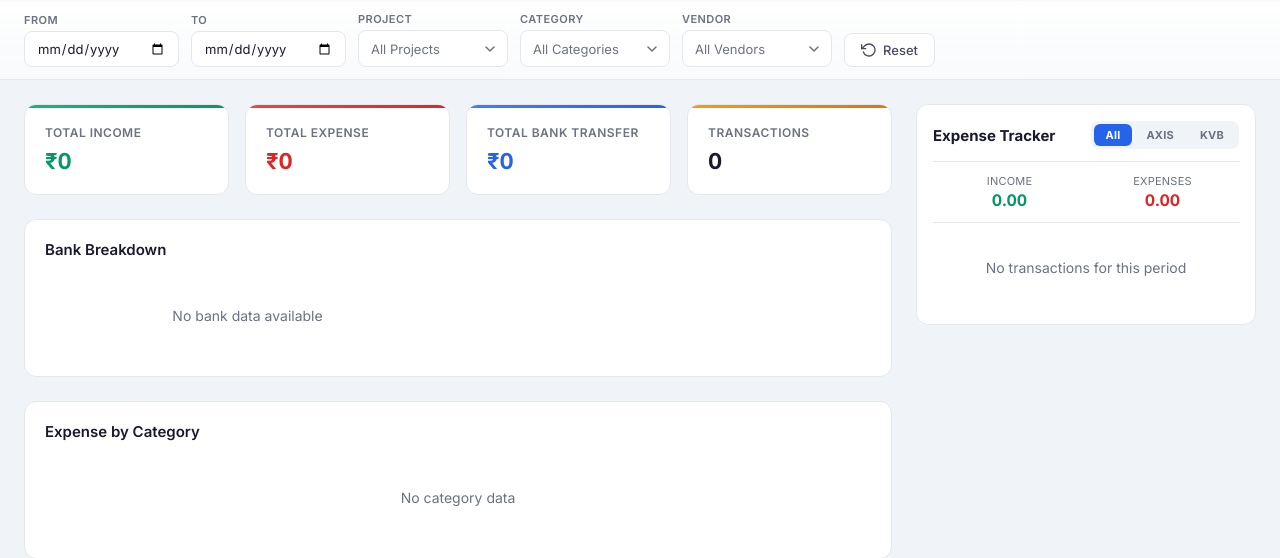
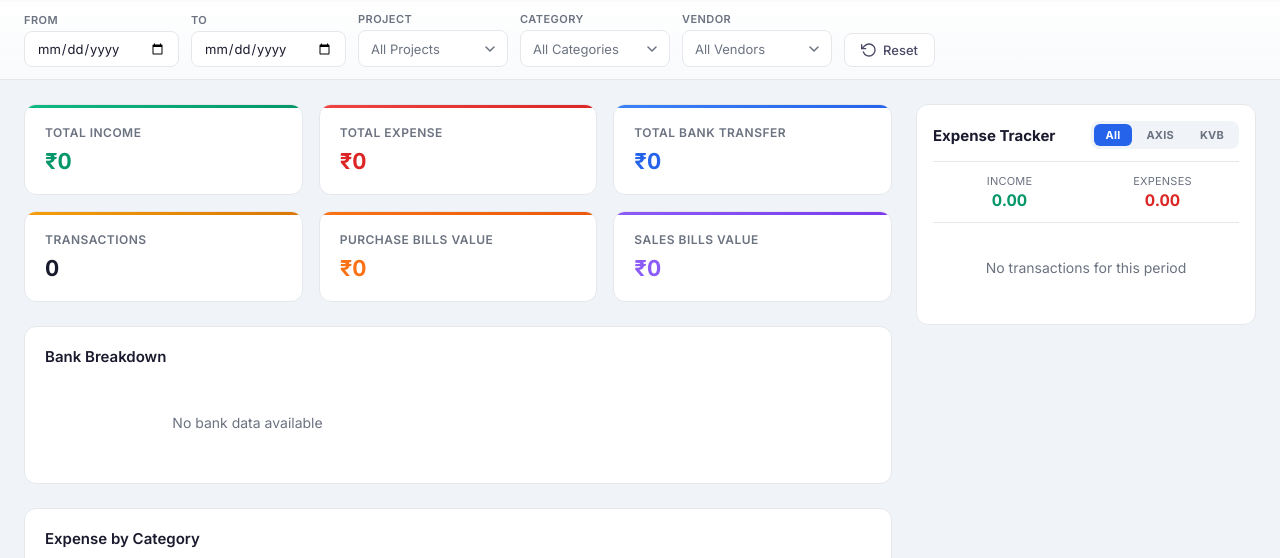
Before and after one commit to Nithish-006/visma_aggregator, a Flask app: page /project-summary in a window 1280 px wide. Shown: the part 69-627 px from the top of the page. Run offline with Flask 3, Linux system fonts and the light colour scheme; the visitor is signed in with stand-in values (Sample User, id 1); data that the repository does not hold is empty.

Commit message:
KPIs for purchase and sales bills

```diff
--- a/static/project_summary.css
+++ b/static/project_summary.css
@@ -428,7 +428,7 @@ body {
 
 .ps-kpi-grid {
     display: grid;
-    grid-template-columns: repeat(4, 1fr);
+    grid-template-columns: repeat(3, 1fr);
     gap: 16px;
     margin-bottom: 24px;
 }
@@ -467,6 +467,14 @@ body {
     background: linear-gradient(90deg, #f59e0b, #d97706);
 }
 
+.kpi-purchase-bills::before {
+    background: linear-gradient(90deg, #f97316, #ea580c);
+}
+
+.kpi-sales-bills::before {
+    background: linear-gradient(90deg, #8b5cf6, #7c3aed);
+}
+
 .ps-kpi-label {
     font-size: 0.75rem;
     font-weight: 600;
@@ -493,6 +501,14 @@ body {
 
 .kpi-transfer .ps-kpi-value {
     color: var(--accent-color);
+}
+
+.kpi-purchase-bills .ps-kpi-value {
+    color: #f97316;
+}
+
+.kpi-sales-bills .ps-kpi-value {
+    color: #8b5cf6;
 }
 
 /* ============================================================================
--- a/static/project_summary.js
+++ b/static/project_summary.js
@@ -607,6 +607,9 @@
         $('#kpi-expense').textContent = summary.total_expense_formatted || '\u20B90';
         $('#kpi-transfer').textContent = summary.total_bank_transfer_formatted || '\u20B90';
         $('#kpi-count').textContent = (summary.total_transactions || 0).toLocaleString();
+        // Reset bill KPIs (will be updated when bills data loads)
+        $('#kpi-purchase-bills').textContent = '\u20B90';
+        $('#kpi-sales-bills').textContent = '\u20B90';
     }
 
     // ── Render: Bank Breakdown ─────────────────────────────────────────
@@ -946,6 +949,8 @@
             renderPaginationControls('bills-pagination', 1, 0, () => {});
             const summaryEl = document.getElementById('bills-summary');
             if (summaryEl) summaryEl.textContent = '';
+            const kpiEl = $('#kpi-purchase-bills');
+            if (kpiEl) kpiEl.textContent = '\u20B90';
             return;
         }
 
@@ -976,6 +981,12 @@
         if (summaryEl && data.summary) {
             summaryEl.textContent = `${data.total} bills | Total: ${formatIndianNumber(data.summary.total_amount)} | GST: ${formatIndianNumber(data.summary.total_gst)}`;
         }
+
+        // Update KPI card
+        const kpiEl = $('#kpi-purchase-bills');
+        if (kpiEl && data.summary) {
+            kpiEl.textContent = formatIndianNumber(data.summary.total_amount || 0);
+        }
     }
 
     // ── Render: Sales Bills Table (server-side pagination) ──────────────
@@ -1004,6 +1015,8 @@
             renderPaginationControls('sales-bills-pagination', 1, 0, () => {});
             const summaryEl = document.getElementById('sales-bills-summary');
             if (summaryEl) summaryEl.textContent = '';
+            const kpiEl = $('#kpi-sales-bills');
+            if (kpiEl) kpiEl.textContent = '\u20B90';
             return;
         }
 
@@ -1033,6 +1046,12 @@
         const summaryEl = document.getElementById('sales-bills-summary');
         if (summaryEl && data.summary) {
             summaryEl.textContent = `${data.total} bills | Total: ${formatIndianNumber(data.summary.total_amount)} | GST: ${formatIndianNumber(data.summary.total_gst)}`;
+        }
+
+        // Update KPI card
+        const kpiEl = $('#kpi-sales-bills');
+        if (kpiEl && data.summary) {
+            kpiEl.textContent = formatIndianNumber(data.summary.total_amount || 0);
         }
     }
 
--- a/templates/project_summary.html
+++ b/templates/project_summary.html
@@ -9,7 +9,7 @@
     <link rel="icon" type="image/png" href="{{ url_for('static', filename='logo.png') }}">
     <title>Project Summary | VISMA Financial</title>
     <link href="https://fonts.googleapis.com/css2?family=Inter:wght@300;400;500;600;700&display=swap" rel="stylesheet">
-    <link rel="stylesheet" href="{{ url_for('static', filename='project_summary.css') }}?v=8">
+    <link rel="stylesheet" href="{{ url_for('static', filename='project_summary.css') }}?v=9">
 </head>
 
 <body>
@@ -100,6 +100,14 @@
                 <div class="ps-kpi-card kpi-count">
                     <div class="ps-kpi-label">Transactions</div>
                     <div class="ps-kpi-value" id="kpi-count">0</div>
+                </div>
+                <div class="ps-kpi-card kpi-purchase-bills">
+                    <div class="ps-kpi-label">Purchase Bills Value</div>
+                    <div class="ps-kpi-value" id="kpi-purchase-bills">₹0</div>
+                </div>
+                <div class="ps-kpi-card kpi-sales-bills">
+                    <div class="ps-kpi-label">Sales Bills Value</div>
+                    <div class="ps-kpi-value" id="kpi-sales-bills">₹0</div>
                 </div>
             </div>
 
@@ -283,7 +291,7 @@
         <p>Loading data...</p>
     </div>
 
-    <script src="{{ url_for('static', filename='project_summary.js') }}?v=8"></script>
+    <script src="{{ url_for('static', filename='project_summary.js') }}?v=9"></script>
 </body>
 
 </html>
```
